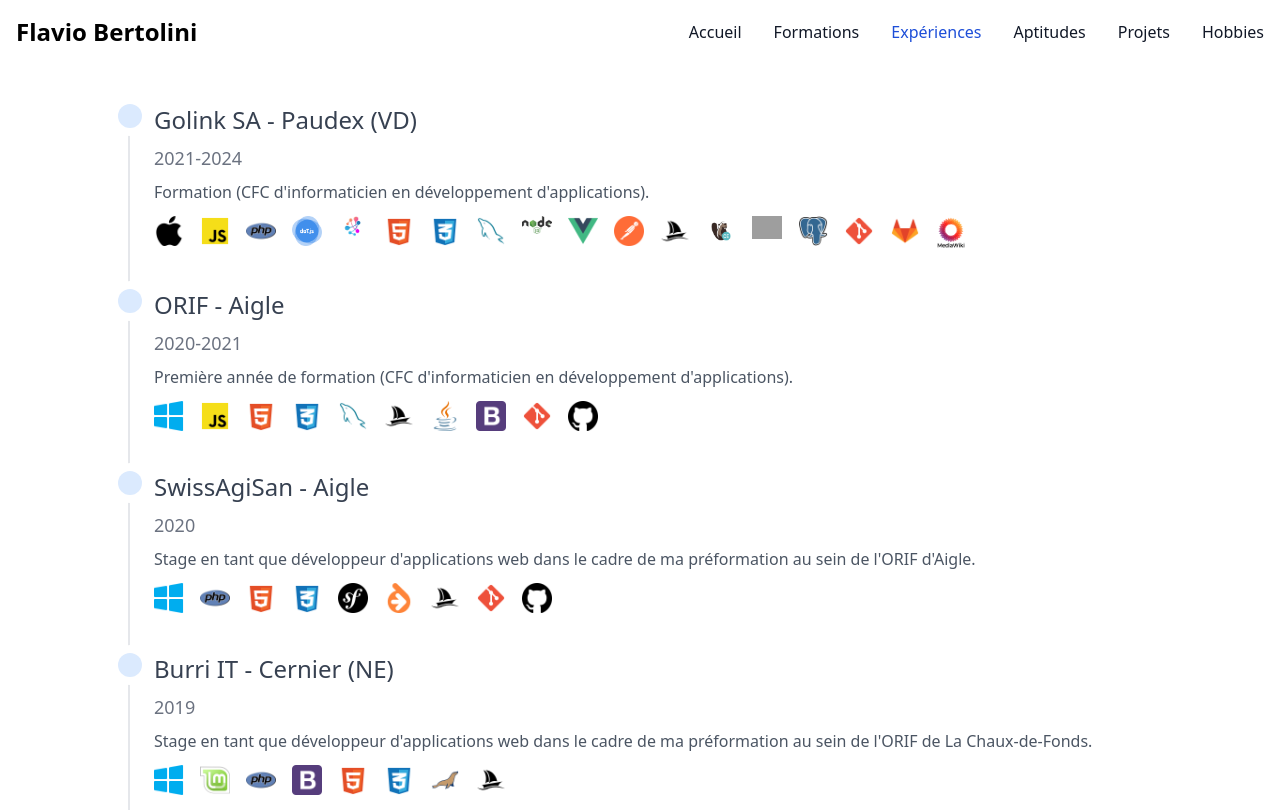
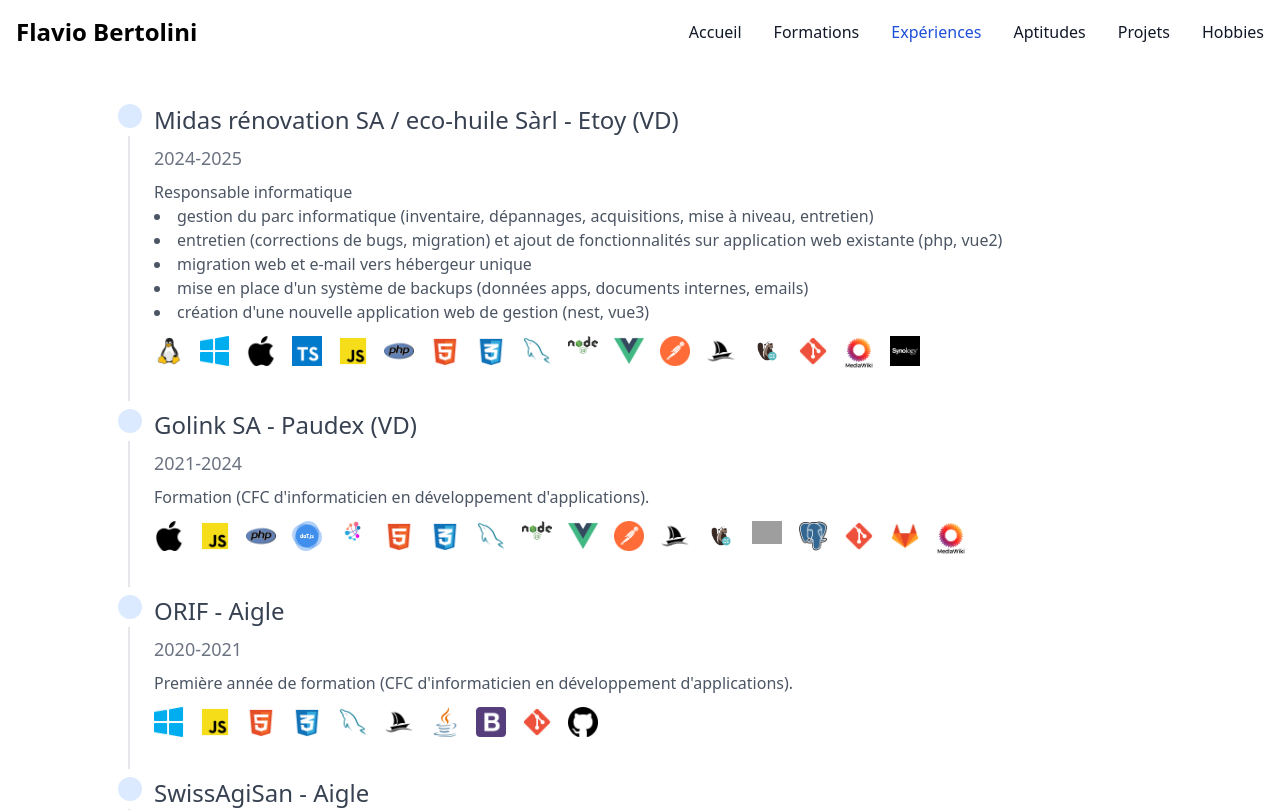
Before and after one commit to netanonima/netanonima.github.io, a Vue app: page /experiences in a window 1280 px wide. Shown: the top 810 px of the page. Built offline with nearby package versions, Linux system fonts and the light colour scheme; grey boxes are pictures that could not be loaded.

Commit message:
experience updated

```diff
--- a/src/components/Experiences.vue
+++ b/src/components/Experiences.vue
@@ -8,6 +8,117 @@
       <ol class="relative md:border-l border-gray-200">
         <div class="content-center">
           <ol class="relative border-l border-gray-200">
+            <li class="mb-10 ml-6">
+              <span class="circle"/>
+              <h3 class="title">
+                Midas rénovation SA / eco-huile Sàrl - Etoy (VD)
+              </h3>
+              <time class="release-date">
+                2024-2025
+              </time>
+              <p class="text">
+                Responsable informatique
+              </p>
+              <ul class="list-disc list-inside text">
+                <li>gestion du parc informatique (inventaire, dépannages, acquisitions, mise à niveau, entretien)</li>
+                <li>entretien (corrections de bugs, migration) et ajout de fonctionnalités sur application web existante (php, vue2)</li>
+                <li>migration web et e-mail vers hébergeur unique</li>
+                <li>mise en place d'un système de backups (données apps, documents internes, emails)</li>
+                <li>création d'une nouvelle application web de gestion (nest, vue3)</li>
+              </ul>
+              <p>
+                <div class="container mx-auto lg:pt-3">
+                  <div class="-m-1 flex flex-wrap md:-m-2">
+                    <div class="flex w-1/10 flex-wrap">
+                      <div class="w-full p-1 md:p-2">
+                        <img class="icons" src="./../assets/icons/linux.png" alt="linux">
+                      </div>
+                    </div>
+                    <div class="flex w-1/10 flex-wrap">
+                      <div class="w-full p-1 md:p-2">
+                        <img class="icons" src="./../assets/icons/windows.png" alt="windows">
+                      </div>
+                    </div>
+                    <div class="flex w-1/10 flex-wrap">
+                      <div class="w-full p-1 md:p-2">
+                        <img class="icons" src="./../assets/icons/apple.png" alt="apple">
+                      </div>
+                    </div>
+                    <div class="flex w-1/10 flex-wrap">
+                      <div class="w-full p-1 md:p-2">
+                        <img class="icons" src="./../assets/icons/ts.png" alt="ts">
+                      </div>
+                    </div>
+                    <div class="flex w-1/10 flex-wrap">
+                      <div class="w-full p-1 md:p-2">
+                        <img class="icons" src="./../assets/icons/js.png" alt="js">
+                      </div>
+                    </div>
+                    <div class="flex w-1/10 flex-wrap">
+                      <div class="w-full p-1 md:p-2">
+                        <img class="icons" src="./../assets/icons/php.png" alt="php">
+                      </div>
+                    </div>
+                    <div class="flex w-1/10 flex-wrap">
+                      <div class="w-full p-1 md:p-2">
+                        <img class="icons" src="./../assets/icons/html.png" alt="html">
+                      </div>
+                    </div>
+                    <div class="flex w-1/10 flex-wrap">
+                      <div class="w-full p-1 md:p-2">
+                        <img class="icons" src="./../assets/icons/css.png" alt="css">
+                      </div>
+                    </div>
+                    <div class="flex w-1/10 flex-wrap">
+                      <div class="w-full p-1 md:p-2">
+                        <img class="icons" src="./../assets/icons/mysql.png" alt="mysql">
+                      </div>
+                    </div>
+                    <div class="flex w-1/10 flex-wrap">
+                      <div class="w-full p-1 md:p-2">
+                        <img class="icons" src="./../assets/icons/nodejs.png" alt="nodejs">
+                      </div>
+                    </div>
+                    <div class="flex w-1/10 flex-wrap">
+                      <div class="w-full p-1 md:p-2">
+                        <img class="icons" src="./../assets/icons/vuejs.png" alt="vuejs">
+                      </div>
+                    </div>
+                    <div class="flex w-1/10 flex-wrap">
+                      <div class="w-full p-1 md:p-2">
+                        <img class="icons" src="./../assets/icons/postman.png" alt="postman">
+                      </div>
+                    </div>
+                    <div class="flex w-1/10 flex-wrap">
+                      <div class="w-full p-1 md:p-2">
+                        <img class="icons" src="./../assets/icons/phpmyadmin.png" alt="phpmyadmin">
+                      </div>
+                    </div>
+                    <div class="flex w-1/10 flex-wrap">
+                      <div class="w-full p-1 md:p-2">
+                        <img class="icons" src="./../assets/icons/dbeaver.png" alt="dbeaver">
+                      </div>
+                    </div>
+                    <div class="flex w-1/10 flex-wrap">
+                      <div class="w-full p-1 md:p-2">
+                        <img class="icons" src="./../assets/icons/git.png" alt="git">
+                      </div>
+                    </div>
+                    <div class="flex w-1/10 flex-wrap">
+                      <div class="w-full p-1 md:p-2">
+                        <img class="icons" src="./../assets/icons/mediawiki.png" alt="mediawiki">
+                      </div>
+                    </div>
+                    <div class="flex w-1/10 flex-wrap">
+                      <div class="w-full p-1 md:p-2">
+                        <img class="icons" src="./../assets/icons/synology.png" alt="synology">
+                      </div>
+                    </div>
+                  </div>
+                </div>
+              </p>
+            </li>
+
             <li class="mb-10 ml-6">
               <span class="circle"/>
               <h3 class="title">
```
Also changed, not shown: src/assets/icons/synology.png (added), src/assets/icons/ts.png (added).
